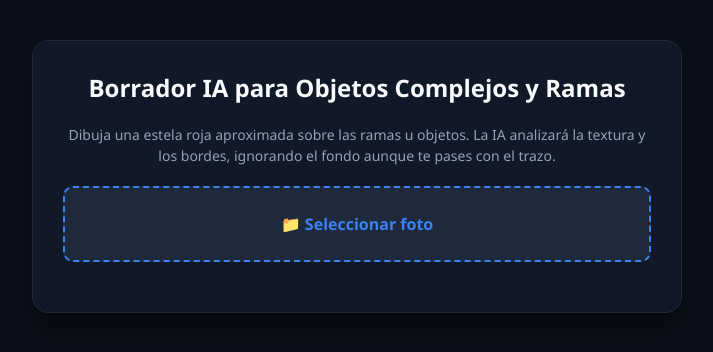
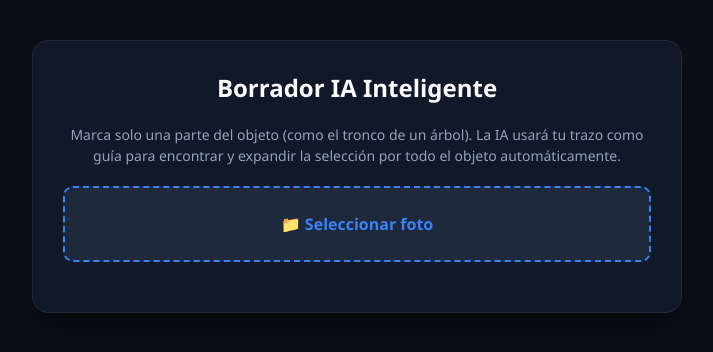
Before and after one commit to sebastianbarrazab-debug/mi-mejorador-de-fotos, a Flask app: page / in a window 1280 px wide. Shown: the part 63-415 px from the top of the page, without its empty margins (283-996 px from the left). Run offline with Flask 3, Linux system fonts and the light colour scheme; some libraries are stand-ins or nearby versions.

Commit message:
Update index.html

```diff
--- a/templates/index.html
+++ b/templates/index.html
@@ -73,8 +73,8 @@
         <!-- BORRADOR HÍBRIDO CON SEGMENTACIÓN AVANZADA DE SUPERFICIES FINAS -->
         <div id="tab-borrador" class="tab-content active">
             <div class="card">
-                <h2>Borrador IA para Objetos Complejos y Ramas</h2>
-                <p>Dibuja una estela roja aproximada sobre las ramas u objetos. La IA analizará la textura y los bordes, ignorando el fondo aunque te pases con el trazo.</p>
+                <h2>Borrador IA Inteligente</h2>
+                <p>Marca solo una parte del objeto (como el tronco de un árbol). La IA usará tu trazo como guía para encontrar y expandir la selección por todo el objeto automáticamente.</p>
                 <label for="input-borrador" class="file-label" id="label-borrador">📁 Seleccionar foto</label>
                 <input type="file" id="input-borrador" accept="image/*" onchange="prepararBorrador(event)">
 
@@ -92,7 +92,7 @@
                         </div>
                         <div class="toolbar-group">
                             <button class="icon-btn" style="background: #2563eb;" onclick="analizarEstelaConIA()">
-                                🤖 IA Segmentar Superficie
+                                🤖 IA Auto-Expandir y Segmentar
                             </button>
                         </div>
                     </div>
@@ -104,9 +104,9 @@
                             <div class="modal-card">
                                 <h3 style="margin-top: 0; color: #f8fafc; font-size: 18px;">¿Eliminar esta selección?</h3>
                                 <p style="color: #cbd5e1; font-size: 13px; margin-bottom: 20px;">
-                                    La IA aisló la superficie/rama delimitada en <strong style="color:#fbbf24;">amarillo</strong> (descartando el fondo). ¿Deseas aplicar la eliminación inteligente?
+                                    La IA se expandió y delimitó el objeto en <strong style="color:#fbbf24;">amarillo</strong>. ¿Deseas borrarlo rellenando el fondo?
                                 </p>
-                                <button class="btn-action" style="margin-bottom: 8px; padding: 10px;" onclick="ejecutarEliminacionIA()">Sí, eliminar selección</button>
+                                <button class="btn-action" style="margin-bottom: 8px; padding: 10px;" onclick="ejecutarEliminacionIA()">Sí, eliminar y rellenar</button>
                                 <button class="btn-action btn-secondary" style="margin-bottom: 0; padding: 10px;" onclick="cancelarEliminacion()">Cancelar trazo</button>
                             </div>
                         </div>
@@ -192,7 +192,9 @@
     </div>
 
     <script>
-        // Utilidades generales de interfaz
+        // =========================================================================
+        // UTILIDADES GENERALES DE INTERFAZ
+        // =========================================================================
         let blobDescargaLocal = null;
         let extensionDescargaLocal = "png";
 
@@ -229,15 +231,15 @@
         }
 
         // =========================================================================
-        // MOTOR IA DE SEGMENTACIÓN MULTI-CLUSTER Y DETECCIÓN DE RAMAS Y OBJETOS FINOS
+        // MOTOR IA DE EXPANSIÓN DE REGIONES (FLOOD FILL) Y RELLENO CONTENT-AWARE
         // =========================================================================
         let canvasBorrador = document.getElementById('canvas-borrador');
         let ctxBorrador = canvasBorrador.getContext('2d', { willReadFrequently: true });
 
         let imagenBaseOriginal = new Image();
-        let historialEstados = []; // Historial paso a paso para deshacer
+        let historialEstados = [];
         let isDrawing = false;
-        let mascaraCalculadaIA = null; // Guardará los píxeles aislados del objeto
+        let mascaraCalculadaIA = null;
 
         function guardarEstadoHistorial() {
             if (canvasBorrador.width === 0) return;
@@ -248,7 +250,7 @@
 
         function deshacerAccion() {
             if (historialEstados.length <= 1) return;
-            historialEstados.pop(); // Descarta el estado actual
+            historialEstados.pop(); // Descarta actual
             let estadoAnteriorUrl = historialEstados[historialEstados.length - 1];
             let imgPrev = new Image();
             imgPrev.onload = function() {
@@ -286,7 +288,7 @@
             reader.readAsDataURL(file);
         }
 
-        // Eventos de trazado de estela roja
+        // Trazado de guía roja
         function getPointerPos(e) {
             let rect = canvasBorrador.getBoundingClientRect();
             let clientX = e.clientX || (e.touches && e.touches[0].clientX);
@@ -310,7 +312,7 @@
             let pos = getPointerPos(e);
             let brushSize = document.getElementById('brush-size').value;
 
-            ctxBorrador.strokeStyle = "rgba(239, 68, 68, 0.85)"; // Estela roja translúcida estilo guía
+            ctxBorrador.strokeStyle = "rgba(239, 68, 68, 0.85)";
             ctxBorrador.lineWidth = brushSize;
             ctxBorrador.lineCap = "round";
             ctxBorrador.lineJoin = "round";
@@ -322,7 +324,7 @@
             if (!isDrawing) return;
             isDrawing = false;
             ctxBorrador.beginPath();
-            guardarEstadoHistorial(); // Registra la estela trazada en el historial
+            guardarEstadoHistorial();
         }
 
         canvasBorrador.addEventListener('mousedown', startDrawing);
@@ -333,23 +335,20 @@
         canvasBorrador.addEventListener('touchmove', draw, {passive: false});
         canvasBorrador.addEventListener('touchend', stopDrawing);
 
-        // --- DISTANCIA PERCEPTUAL DE COLOR (Perceptual RGB Weighting) ---
+        // Distancia perceptual RGB
         function colorDistanceSq(r1, g1, b1, r2, g2, b2) {
             let dr = r1 - r2, dg = g1 - g2, db = b1 - b2;
-            // Ponderación basada en percepción del ojo humano (Sensibilidad mayor al verde)
             return 0.299 * dr * dr + 0.587 * dg * dg + 0.114 * db * db;
         }
 
-        // --- CLUSTERIZACIÓN SIMPLIFICADA K-MEANS PARA EXTRAER PALETAS DEL OBJETO Y FONDO ---
+        // Extractor de Paletas por K-Means
         function extractColorClusters(samples, k) {
             if (samples.length === 0) return [];
             let clusters = [];
-            // Semillas iniciales espaciadas
             for (let i = 0; i < k; i++) {
                 let idx = Math.floor((i / k) * samples.length);
                 clusters.push({ r: samples[idx][0], g: samples[idx][1], b: samples[idx][2] });
             }
-
             for (let iter = 0; iter < 4; iter++) {
                 let sums = Array(k).fill(0).map(() => ({ r: 0, g: 0, b: 0, count: 0 }));
                 for (let s of samples) {
@@ -371,20 +370,16 @@
             return clusters;
         }
 
-        // --- ALGORITMO PRINCIPAL DE SEGMENTACIÓN PARA RAMAS Y SUPERFICIES FINAS ---
+        // ALGORITMO IA: EXPANSIÓN INTELIGENTE (Flood Fill) A PARTIR DE LA ESTELA
         function analizarEstelaConIA() {
             if (historialEstados.length < 2) {
-                alert("Primero dibuja una estela roja sobre la rama u objeto que deseas eliminar.");
+                alert("Primero dibuja una estela roja sobre parte del objeto para guiar a la IA.");
                 return;
             }
 
             let width = canvasBorrador.width;
             let height = canvasBorrador.height;
-
-            // 1. Obtener los datos del canvas actual (con la estela roja)
             let imgDataRed = ctxBorrador.getImageData(0, 0, width, height).data;
-
-            // 2. Cargar la imagen original previa al trazo desde el historial
             let estadoAnteriorUrl = historialEstados[historialEstados.length - 2];
             let imgOriginalObj = new Image();
 
@@ -395,125 +390,99 @@
                 tempCtx.drawImage(imgOriginalObj, 0, 0);
                 let imgDataOriginal = tempCtx.getImageData(0, 0, width, height).data;
 
-                // Identificar píxeles bajo la estela roja (Objeto potencial)
                 let strokeMask = new Uint8Array(width * height);
                 let fgSamples = [];
                 let bgSamples = [];
 
-                for (let y = 0; y < height; y++) {
-                    for (let x = 0; x < width; x++) {
+                // 1. Identificar Semilla (Estela) y separar fondo
+                for (let y = 0; y < height; y += 2) {
+                    for (let x = 0; x < width; x += 2) {
                         let idx = (y * width + x) * 4;
                         let r = imgDataRed[idx], g = imgDataRed[idx+1], b = imgDataRed[idx+2], a = imgDataRed[idx+3];
 
-                        // Si el píxel pertenece a la estela roja
+                        // Si es rojo transparente (Trazo del usuario)
                         if (a > 100 && r > 180 && g < 90 && b < 90) {
                             strokeMask[y * width + x] = 1;
-                            // Muestra de color original de la rama/superficie
-                            if (Math.random() < 0.25) {
-                                fgSamples.push([imgDataOriginal[idx], imgDataOriginal[idx+1], imgDataOriginal[idx+2]]);
-                            }
-                        }
-                    }
-                }
-
-                if (fgSamples.length < 10) {
-                    alert("No se detectó un trazo rojo suficiente. Intenta dibujar sobre la rama u objeto.");
-                    return;
-                }
-
-                // Dilatar la máscara para obtener una franja del fondo circundante (Anillo exterior)
-                let dilatedMask = new Uint8Array(width * height);
-                let borderPadding = 8;
-
-                for (let y = 0; y < height; y++) {
-                    for (let x = 0; x < width; x++) {
-                        if (strokeMask[y * width + x] === 1) {
-                            for (let dy = -borderPadding; dy <= borderPadding; dy += 2) {
-                                for (let dx = -borderPadding; dx <= borderPadding; dx += 2) {
-                                    let ny = y + dy, nx = x + dx;
-                                    if (ny >= 0 && ny < height && nx >= 0 && nx < width) {
-                                        dilatedMask[ny * width + nx] = 1;
-                                    }
-                                }
-                            }
-                        }
-                    }
-                }
-
-                // Recolectar muestras del fondo (Píxeles fuera de la estela pero dentro del borde de dilatación)
-                for (let y = 0; y < height; y++) {
-                    for (let x = 0; x < width; x++) {
-                        let idx = (y * width + x) * 4;
-                        if (dilatedMask[y * width + x] === 1 && strokeMask[y * width + x] === 0) {
-                            if (Math.random() < 0.15) {
+                            fgSamples.push([imgDataOriginal[idx], imgDataOriginal[idx+1], imgDataOriginal[idx+2]]);
+                        } else {
+                            // Toma muestras del resto de la imagen para aprender el color del cielo/fondo
+                            if (Math.random() < 0.05) {
                                 bgSamples.push([imgDataOriginal[idx], imgDataOriginal[idx+1], imgDataOriginal[idx+2]]);
                             }
                         }
                     }
                 }
 
-                // 3. Clusterización K-Means: Extraer paletas de color para el objeto (rama) y el fondo (cielo/pared)
-                let fgClusters = extractColorClusters(fgSamples, 4); // 4 tonos (corteza, sombras, hojas, highlights)
-                let bgClusters = extractColorClusters(bgSamples, 3); // 3 tonos de fondo
+                if (fgSamples.length < 5) return alert("Trazo muy pequeño. Marca un poco más.");
+
+                let fgClusters = extractColorClusters(fgSamples, 3); // Aprende color del tronco/hojas
+                let bgClusters = extractColorClusters(bgSamples, 4); // Aprende color del cielo/pasto
 
                 mascaraCalculadaIA = new Uint8Array(width * height);
-                let imgDataPreview = tempCtx.getImageData(0, 0, width, height);
+                let visited = new Uint8Array(width * height);
 
-                // 4. Clasificación Perceptual Píxel por Píxel (Descartando el fondo si el trazo se pasa)
-                for (let y = 0; y < height; y++) {
-                    for (let x = 0; x < width; x++) {
-                        if (strokeMask[y * width + x] === 1) {
-                            let idx = (y * width + x) * 4;
-                            let origR = imgDataOriginal[idx], origG = imgDataOriginal[idx+1], origB = imgDataOriginal[idx+2];
+                // Cola para algoritmo Flood Fill hiper rápido
+                let queue = new Int32Array(width * height);
+                let head = 0, tail = 0;
 
-                            // Distancia mínima a los colores de la rama/objeto
-                            let minFgDist = Infinity;
-                            for (let c of fgClusters) {
-                                let d = colorDistanceSq(origR, origG, origB, c.r, c.g, c.b);
-                                if (d < minFgDist) minFgDist = d;
+                // Inicializar la expansión desde el trazo del usuario
+                for (let i = 0; i < width * height; i++) {
+                    if (strokeMask[i] === 1) {
+                        queue[tail++] = i;
+                        visited[i] = 1;
+                        mascaraCalculadaIA[i] = 1;
+                    }
+                }
+
+                // 2. Expansión conectada: Trepa por el árbol detectando ramas no pintadas
+                while(head < tail) {
+                    let curr = queue[head++];
+                    let x = curr % width;
+                    let y = Math.floor(curr / width);
+
+                    // 4 Vecinos
+                    let neighbors = [];
+                    if(x > 0) neighbors.push(curr - 1);
+                    if(x < width - 1) neighbors.push(curr + 1);
+                    if(y > 0) neighbors.push(curr - width);
+                    if(y < height - 1) neighbors.push(curr + width);
+
+                    for (let i = 0; i < neighbors.length; i++) {
+                        let n = neighbors[i];
+                        if (visited[n] === 0) {
+                            visited[n] = 1;
+                            let idx = n * 4;
+                            let r = imgDataOriginal[idx], g = imgDataOriginal[idx+1], b = imgDataOriginal[idx+2];
+
+                            let minFg = Infinity;
+                            for(let c of fgClusters) {
+                                let d = colorDistanceSq(r, g, b, c.r, c.g, c.b);
+                                if(d < minFg) minFg = d;
                             }
 
-                            // Distancia mínima a los colores del fondo
-                            let minBgDist = Infinity;
-                            for (let c of bgClusters) {
-                                let d = colorDistanceSq(origR, origG, origB, c.r, c.g, c.b);
-                                if (d < minBgDist) minBgDist = d;
+                            let minBg = Infinity;
+                            for(let c of bgClusters) {
+                                let d = colorDistanceSq(r, g, b, c.r, c.g, c.b);
+                                if(d < minBg) minBg = d;
                             }
 
-                            // Criterio de Decisión IA: Pertenece al objeto si es significativamente más cercano a la paleta del objeto que al fondo
-                            if (minFgDist < minBgDist * 1.15) {
-                                mascaraCalculadaIA[y * width + x] = 1;
+                            // Si el píxel vecino se parece más al árbol que al cielo, se añade y la expansión continúa
+                            if (minFg < minBg * 1.5) {
+                                mascaraCalculadaIA[n] = 1;
+                                queue[tail++] = n;
                             }
                         }
                     }
                 }
 
-                // 5. Cierre morfológico leve para rellenar huecos en ramas finas y mantener la continuidad
-                let mascaraMorfológica = new Uint8Array(width * height);
-                for (let y = 1; y < height - 1; y++) {
-                    for (let x = 1; x < width - 1; x++) {
-                        let idx = y * width + x;
-                        if (mascaraCalculadaIA[idx] === 1) {
-                            mascaraMorfológica[idx] = 1;
-                        } else {
-                            let vecinos = mascaraCalculadaIA[idx - 1] + mascaraCalculadaIA[idx + 1] +
-                                          mascaraCalculadaIA[idx - width] + mascaraCalculadaIA[idx + width];
-                            if (vecinos >= 3) mascaraMorfológica[idx] = 1; // Rellena micro-grietas en ramificaciones
-                        }
-                    }
-                }
-                mascaraCalculadaIA = mascaraMorfológica;
-
-                // 6. Pintar Previsualización en AMARILLO para confirmación del usuario
-                for (let y = 0; y < height; y++) {
-                    for (let x = 0; x < width; x++) {
-                        let idx = (y * width + x) * 4;
-                        if (mascaraCalculadaIA[y * width + x] === 1) {
-                            // Tono Amarillo Neón de Selección Inteligente
-                            imgDataPreview.data[idx] = 251;     // R
-                            imgDataPreview.data[idx+1] = 191;   // G
-                            imgDataPreview.data[idx+2] = 36;    // B
-                        }
+                // 3. Pintar Previsualización en Amarillo
+                let imgDataPreview = tempCtx.getImageData(0, 0, width, height);
+                for (let i = 0; i < width * height; i++) {
+                    if (mascaraCalculadaIA[i] === 1) {
+                        let idx = i * 4;
+                        imgDataPreview.data[idx] = 251;     // R
+                        imgDataPreview.data[idx+1] = 191;   // G
+                        imgDataPreview.data[idx+2] = 36;    // B
                     }
                 }
 
@@ -526,61 +495,62 @@
         function cancelarEliminacion() {
             document.getElementById('confirm-modal').style.display = 'none';
             deshacerAccion(); // Remueve la previsualización amarilla
-            deshacerAccion(); // Remueve la estela roja trazada
+            deshacerAccion(); // Remueve la estela roja
         }
 
-        // --- INPAINTING MULTI-PASADA DE DIFUSIÓN CONSERVADORA DE TEXTURAS ---
+        // SOLUCIÓN AL "LO PINTA, NO LO BORRA": RELLENO DE FONDO CONTENT-AWARE CON DIFUSIÓN DE CAPAS
         function ejecutarEliminacionIA() {
             document.getElementById('confirm-modal').style.display = 'none';
             let width = canvasBorrador.width;
             let height = canvasBorrador.height;
 
-            // Cargar la imagen previa limpia (sin marcas amarillas ni rojas)
             let estadoAnteriorUrl = historialEstados[historialEstados.length - 2];
             let imgOriginal = new Image();
 
             imgOriginal.onload = function() {
-                ctxBorrador.drawImage(imgOriginal, 0, 0);
-                let imgData = ctxBorrador.getImageData(0, 0, width, height);
-                let data = imgData.data;
+                // 1. Dibujamos la imagen original limpia en un canvas de trabajo
+                let tempCanvas = document.createElement('canvas');
+                tempCanvas.width = width; tempCanvas.height = height;
+                let tempCtx = tempCanvas.getContext('2d', { willReadFrequently: true });
+                tempCtx.drawImage(imgOriginal, 0, 0);
 
-                // Algoritmo de inpainting multi-pasada: Difunde el contexto del fondo circundante sobre la zona del objeto
-                let iteraciones = 12;
-                for (let iter = 0; iter < iteraciones; iter++) {
-                    for (let y = 1; y < height - 1; y++) {
-                        for (let x = 1; x < width - 1; x++) {
-                            if (mascaraCalculadaIA[y * width + x] === 1) {
-                                let sumR = 0, sumG = 0, sumB = 0, count = 0;
+                let imgData = tempCtx.getImageData(0, 0, width, height);
 
-                                // Ponderación de 8 vecinos adyacentes
-                                let offsets = [-width - 1, -width, -width + 1, -1, 1, width - 1, width, width + 1];
-                                for (let off of offsets) {
-                                    let nPos = (y * width + x) + off;
-                                    let nIdx = nPos * 4;
-
-                                    // Utiliza vecinos que ya forman parte del fondo limpio
-                                    if (mascaraCalculadaIA[nPos] === 0 || iter > 0) {
-                                        sumR += data[nIdx];
-                                        sumG += data[nIdx+1];
-                                        sumB += data[nIdx+2];
-                                        count++;
-                                    }
-                                }
-
-                                let targetIdx = (y * width + x) * 4;
-                                if (count > 0) {
-                                    data[targetIdx] = sumR / count;
-                                    data[targetIdx+1] = sumG / count;
-                                    data[targetIdx+2] = sumB / count;
-                                }
-                            }
-                        }
+                // 2. Hacemos un "agujero" totalmente transparente donde estaba el objeto/árbol
+                for (let i = 0; i < width * height; i++) {
+                    if (mascaraCalculadaIA[i] === 1) {
+                        imgData.data[(i * 4) + 3] = 0; // Canal Alpha a 0
                     }
                 }
 
-                // Reemplazar la capa intermedia por el resultado definitivo
+                // 3. Pasamos el agujero a un canvas
+                let holeCanvas = document.createElement('canvas');
+                holeCanvas.width = width; holeCanvas.height = height;
+                let holeCtx = holeCanvas.getContext('2d');
+                holeCtx.putImageData(imgData, 0, 0);
+
+                // 4. Magia de composición: Rellenamos el fondo usando el propio cielo/pasto exterior
+                ctxBorrador.clearRect(0, 0, width, height);
+
+                // Fondo oscuro por defecto
+                ctxBorrador.fillStyle = '#0b0f19';
+                ctxBorrador.fillRect(0, 0, width, height);
+
+                // Capas de difuminado gigante: Expanden el color del fondo hacia adentro del agujero
+                ctxBorrador.filter = 'blur(40px)';
+                ctxBorrador.drawImage(holeCanvas, 0, 0);
+                ctxBorrador.filter = 'blur(20px)';
+                ctxBorrador.drawImage(holeCanvas, 0, 0);
+                ctxBorrador.filter = 'blur(10px)';
+                ctxBorrador.drawImage(holeCanvas, 0, 0);
+
+                // 5. Finalmente, dibujamos la imagen recortada encima sin filtro.
+                // Esto mantiene los bordes perfectos y el fondo inventado rellena el hueco a la perfección.
+                ctxBorrador.filter = 'none';
+                ctxBorrador.drawImage(holeCanvas, 0, 0);
+
+                // Actualizamos el historial eliminando el paso amarillo
                 historialEstados.pop();
-                ctxBorrador.putImageData(imgData, 0, 0);
                 guardarEstadoHistorial();
             };
             imgOriginal.src = estadoAnteriorUrl;
@@ -588,7 +558,7 @@
 
         function guardarResultadoFinal() {
             canvasBorrador.toBlob((blob) => {
-                prepararDescarga(blob, 'png', '¡Objeto o rama eliminada con éxito!');
+                prepararDescarga(blob, 'png', '¡Árbol/Objeto eliminado y fondo rellenado!');
             }, 'image/png');
         }
 
@@ -596,7 +566,6 @@
         // HERRAMIENTAS SECUNDARIAS TOTALMENTE INTACTAS (PDF, COMPRIMIR, CONVERTIR, CROP)
         // =========================================================================
 
-        // --- LÓGICA PDF ---
         function cambiarModoPdf() {
             let modo = document.getElementById('modo-pdf').value;
             document.getElementById('seccion-unir').style.display = modo === 'unir' ? 'block' : 'none';
@@ -645,7 +614,6 @@
             } catch (e) { alert("Error al extraer página."); }
         }
 
-        // --- LÓGICA COMPRIMIR Y CONVERTIR ---
         async function procesarCompresion() {
             let input = document.getElementById('input-comprimir').files[0];
             if (!input) return alert("Selecciona una foto.");
@@ -666,7 +634,6 @@
             } catch (e) { alert("Error al convertir."); }
         }
 
-        // --- LÓGICA RECORTAR ---
         let cropperInstance = null;
         function prepararRecortar(event) {
             updateLabel('recortar');
```
